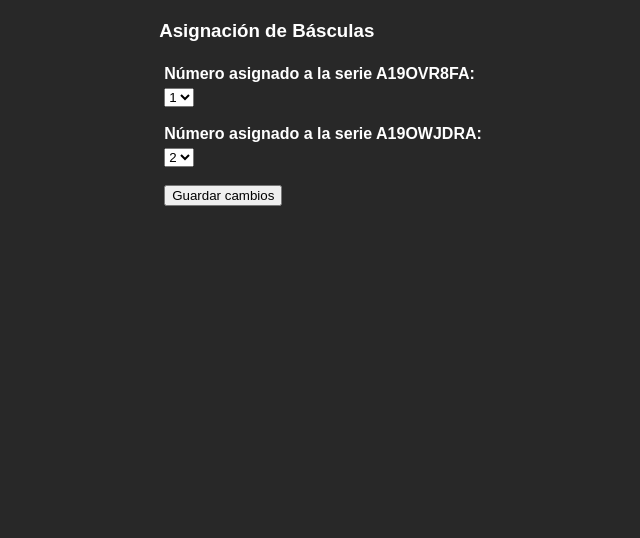
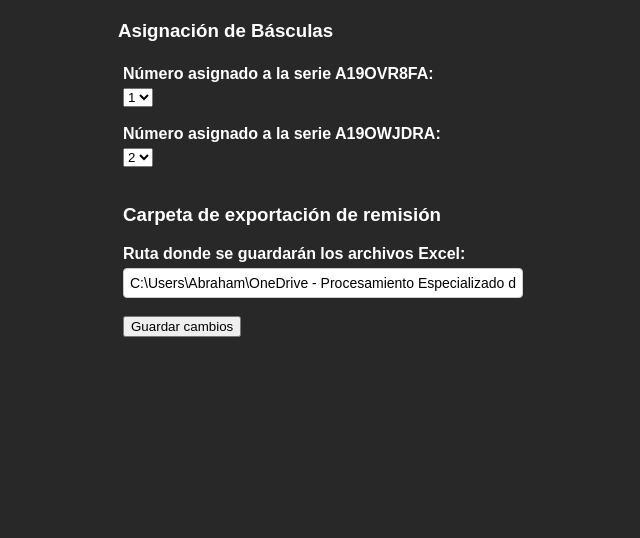
Before and after one commit to absandar/py-sajsbas, a Flask app: page /admin/dashboard in a window 1280 px wide. Shown: the part 50-588 px from the top of the page, without its empty margins (317-957 px from the left). Run offline with Flask 3, Linux system fonts and the light colour scheme; the visitor is signed in with stand-in values (Sample User, id 1).

Commit message:
agregado guardado ruta guardado excel remision

```diff
--- a/app/admin/routes.py
+++ b/app/admin/routes.py
@@ -5,19 +5,17 @@ from app.admin import admin_bp
 from app.auth.routes import login_required, admin_required
 
 @admin_bp.route('/dashboard', methods=['GET', 'POST'])
-@login_required # Esta ruta requiere que el usuario esté logueado
-# @admin_required # Y que tenga el rol de admin
+@login_required
 def dashboard():
-    """
-    Panel administrativo para usuarios con rol de admin.
-    """
     username = session.get('username')
     with open(Config.LOCAL_CONFIGS, 'r') as f:
         data = json.load(f)
-        mapa_actual = data.get("mapa_basculas", {})
 
-    series_disponibles = list(set(mapa_actual.values()))  # elimina duplicados
-    asignaciones = {v: k for k, v in mapa_actual.items()}  # para mostrar cuál tiene qué número
+    mapa_actual = data.get("mapa_basculas", {})
+    export_folder_actual = data.get("EXPORT_FOLDER", "")
+
+    series_disponibles = list(set(mapa_actual.values()))
+    asignaciones = {v: k for k, v in mapa_actual.items()}
 
     if request.method == 'POST':
         nueva_asignacion = {}
@@ -25,16 +23,18 @@ def dashboard():
             numero = request.form.get(serie)
             if numero:
                 nueva_asignacion[numero] = serie
-
-        # Guardar
         data["mapa_basculas"] = nueva_asignacion
+        nueva_ruta = request.form.get("export_folder", "").strip()
+        if nueva_ruta:
+            data["EXPORT_FOLDER"] = nueva_ruta  # actualizar JSON
         with open(Config.LOCAL_CONFIGS, 'w') as f:
             json.dump(data, f, indent=2)
 
-        flash("Asignación de básculas actualizada.", "success")
+        flash("Configuraciones guardadas correctamente.", "success")
         return redirect(url_for('admin.dashboard'))
 
     return render_template('admin/dashboard.html',
                            username=username,
                            series=series_disponibles,
-                           asignaciones=asignaciones)
+                           asignaciones=asignaciones,
+                           export_folder=export_folder_actual)
--- a/app/templates/admin/dashboard.html
+++ b/app/templates/admin/dashboard.html
@@ -15,6 +15,12 @@
     </select>
     <br><br>
     {% endfor %}
+    <h3>Carpeta de exportación de remisión</h3>
+    <label for="export_folder">Ruta donde se guardarán los archivos Excel:</label>
+    <input type="text" id="export_folder" name="export_folder" value="{{ export_folder }}"
+        placeholder="Ej: C:/MiCarpeta/Exportados" style="width: 400px;">
+    <br><br>
+
     <button type="submit">Guardar cambios</button>
 </form>
 
```
